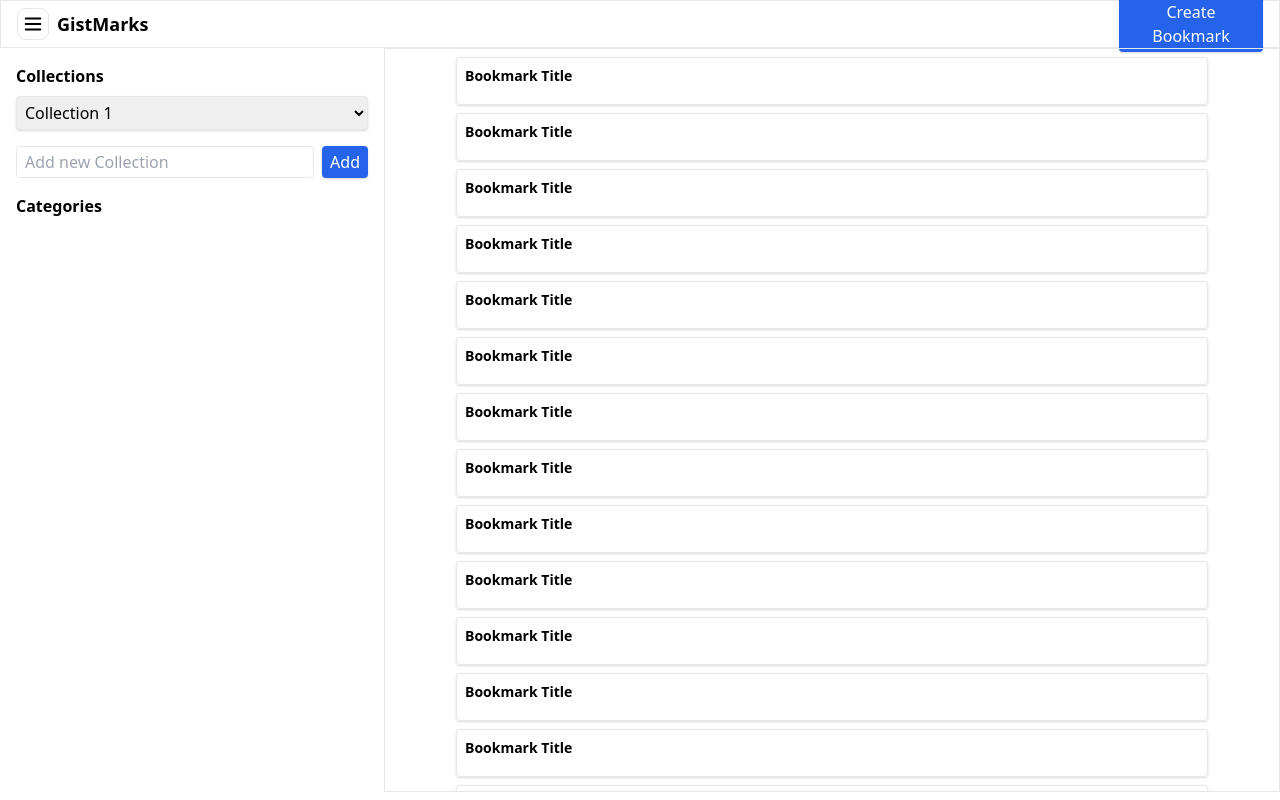
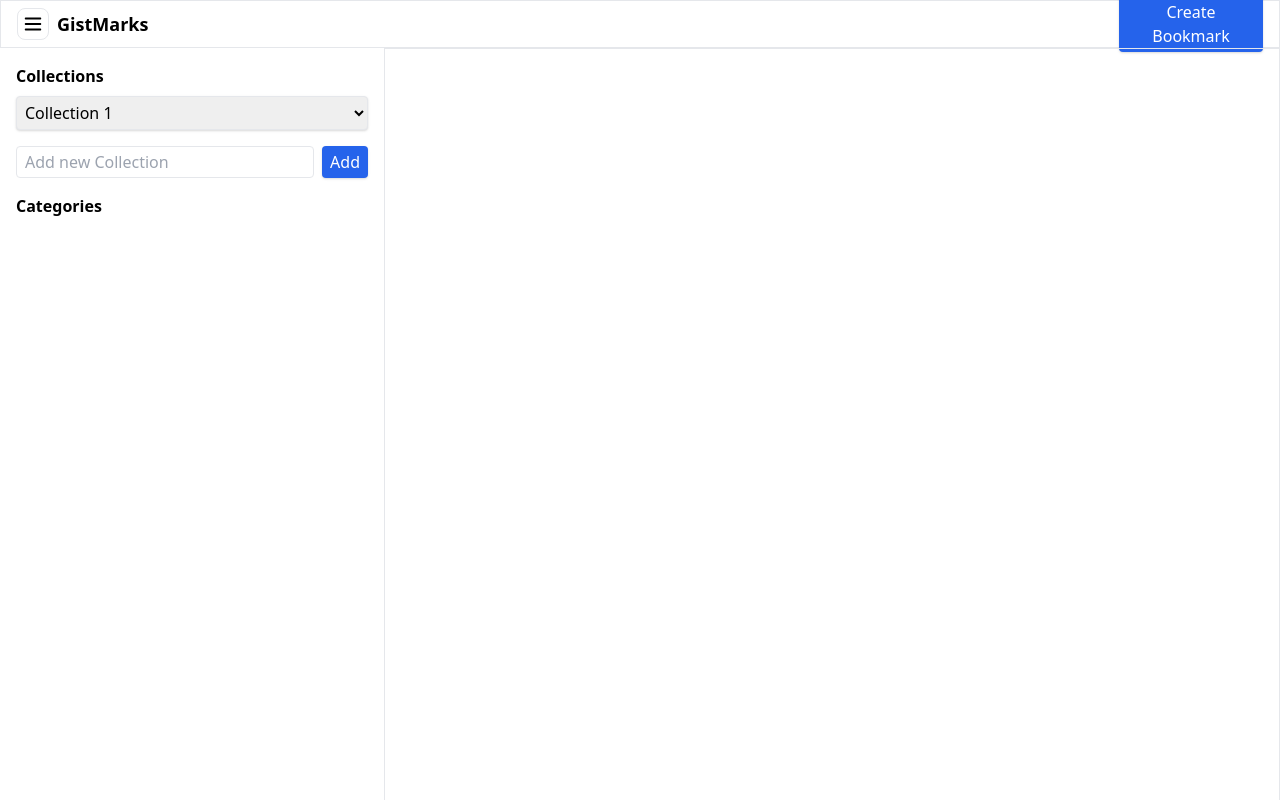
Before and after one commit to sgolovine/gistmarks, a Next.js app: page / in a window 1280 px wide. Built offline with nearby package versions, Linux system fonts and the light colour scheme.

Commit message:
Layout fixes

```diff
--- a/src/components/Bookmark.tsx
+++ /dev/null
@@ -1,67 +0,0 @@
-import React, { useState } from "react"
-import IconButton from "./common/IconButton"
-import EditIcon from "./icons/EditIcon"
-import ExternalLinkIcon from "./icons/ExternalLinkIcon"
-import TrashIcon from "./icons/TrashIcon"
-
-const testurl =
-  "https://www.autotrader.com/cars-for-sale/vehicledetails.xhtml?listingId=577447615&zip=30301&referrer=%2Fcars-for-sale%2Fsearchresults.xhtml%3Fzip%3D30301%26city%3DAtlanta%26sortBy%3Drelevance%26incremental%3Dall%26state%3DGA%26firstRecord%3D0%26marketExtension%3Dinclude%26modelCodeList%3D4RUN%26relevanceConfig%3Ddefault%26makeCodeList%3DTOYOTA%26searchRadius%3D50%26isNewSearch%3Dfalse&numRecords=25&firstRecord=0&modelCodeList=4RUN&makeCodeList=TOYOTA&searchRadius=50&makeCode1=TOYOTA&modelCode1=4RUN&clickType=listing"
-
-const Bookmark: React.FC = () => {
-  const [isHovering, setIsHovering] = useState<boolean>(false)
-
-  return (
-    <div
-      className="h-12 border m-2 p-2 rounded shadow flex flex-col justify-between max-w-4xl"
-      onMouseEnter={() => setIsHovering(true)}
-      onMouseLeave={() => setIsHovering(false)}
-    >
-      <div className="flex flex-row items-center">
-        <p className="text-sm font-bold">Bookmark Title</p>
-        {isHovering && (
-          <div className="pl-4 flex flex-row justify-between items-center">
-            <p className="max-w-lg truncate text-sm font-light">{testurl}</p>
-            {/* <div className="flex flex-row">
-              <IconButton>
-                <TrashIcon fill="#666" />
-              </IconButton>
-              <IconButton>
-                <EditIcon fill="#666" />
-              </IconButton>
-            </div> */}
-          </div>
-        )}
-      </div>
-      {/* <div>
-        <div>
-          <div className="flex flex-row items-center">
-            <p className="text-sm font-bold leading-loose hover:text-blue-700">
-              Bookmark Title
-            </p>
-            <div className="h-4 w-4">
-              <ExternalLinkIcon fill="blue" />
-            </div>
-          </div>
-          <p className="text-xs text-gray-700 hover:text-blue-700 truncate">
-            https://bookmark-href.com/something/else
-          </p>
-        </div>
-        <p className="text-sm mt-4">
-          Bookmark Description, This is a short description of what the bookmark
-          does
-        </p>
-      </div>
-      {isHovering && (
-        <div className="flex flex-row">
-          <IconButton>
-            <TrashIcon fill="#666" />
-          </IconButton>
-          <IconButton>
-            <EditIcon fill="#666" />
-          </IconButton>
-        </div>
-      )} */}
-    </div>
-  )
-}
-export default Bookmark
--- a/src/components/Layout.tsx
+++ b/src/components/Layout.tsx
@@ -15,7 +15,7 @@ const Layout: React.FC<Props> = ({ children }) => {
       <Header />
       <div className="flex flex-row overflow-hidden max-h-full">
         {layoutContext.sidebarOpen && <Sidebar />}
-        <div className="border flex-grow overflow-y-scroll mb-14">
+        <div className="border flex-grow overflow-y-scroll mb-14 h-screen">
           {children}
         </div>
         {layoutContext.createPanelOpen && <CreatePanel />}
--- a/src/pages/index.tsx
+++ b/src/pages/index.tsx
@@ -1,5 +1,5 @@
 import React from "react"
-import Bookmark from "~/components/Bookmark"
+// import Bookmark from "~/components/Bookmark"
 import Layout from "~/components/Layout"
 
 type BookmarkListProps = {
@@ -7,22 +7,19 @@ type BookmarkListProps = {
   data: any[]
 }
 
-const BookmarkList: React.FC<BookmarkListProps> = ({ data }) => {
-  return (
-    <div className="max-w-3xl mx-auto">
-      {data.map((item, index) => {
-        return <Bookmark />
-      })}
-    </div>
-  )
-}
+// const BookmarkList: React.FC<BookmarkListProps> = ({ data }) => {
+//   return (
+//     <div className="max-w-3xl mx-auto">
+//       {data.map((item, index) => {
+//         return <Bookmark />
+//       })}
+//     </div>
+//   )
+// }
+
 const Index = () => {
   const arr = new Array(100).fill(1)
-  return (
-    <Layout>
-      <BookmarkList data={arr} />
-    </Layout>
-  )
+  return <Layout>{/* <BookmarkList data={arr} /> */}</Layout>
 }
 
 export default Index
```
